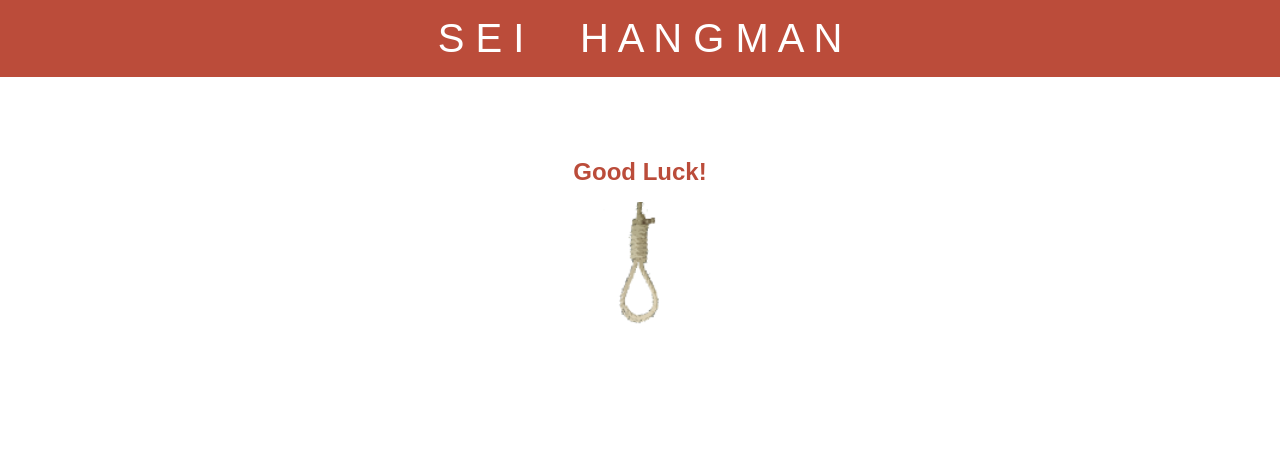
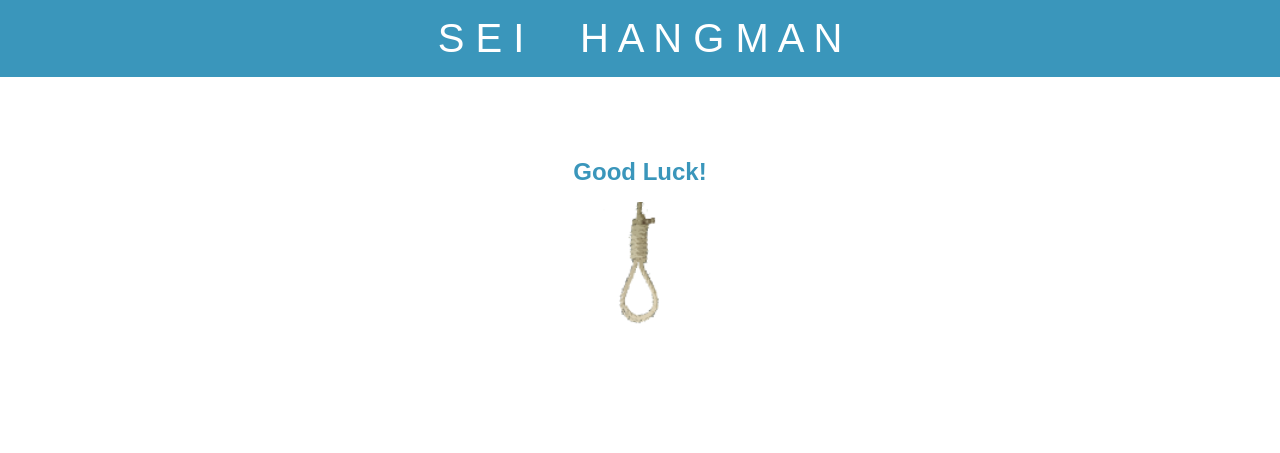
Before and after one commit to badrEbadri/hangman-codealong, a plain HTML site: page index.html in a window 1280 px wide. Shown: the top 453 px of the page. Drawn offline with Linux system fonts and the light colour scheme.

Commit message:
Update color

```diff
--- a/css/main.css
+++ b/css/main.css
@@ -12,7 +12,7 @@ body {
 }
 
 :root {
-  --accent-dark: #BB4C3A;
+  --accent-dark: #3a96bb;
   --accent-light: #6FB26F;
 }
 
```
